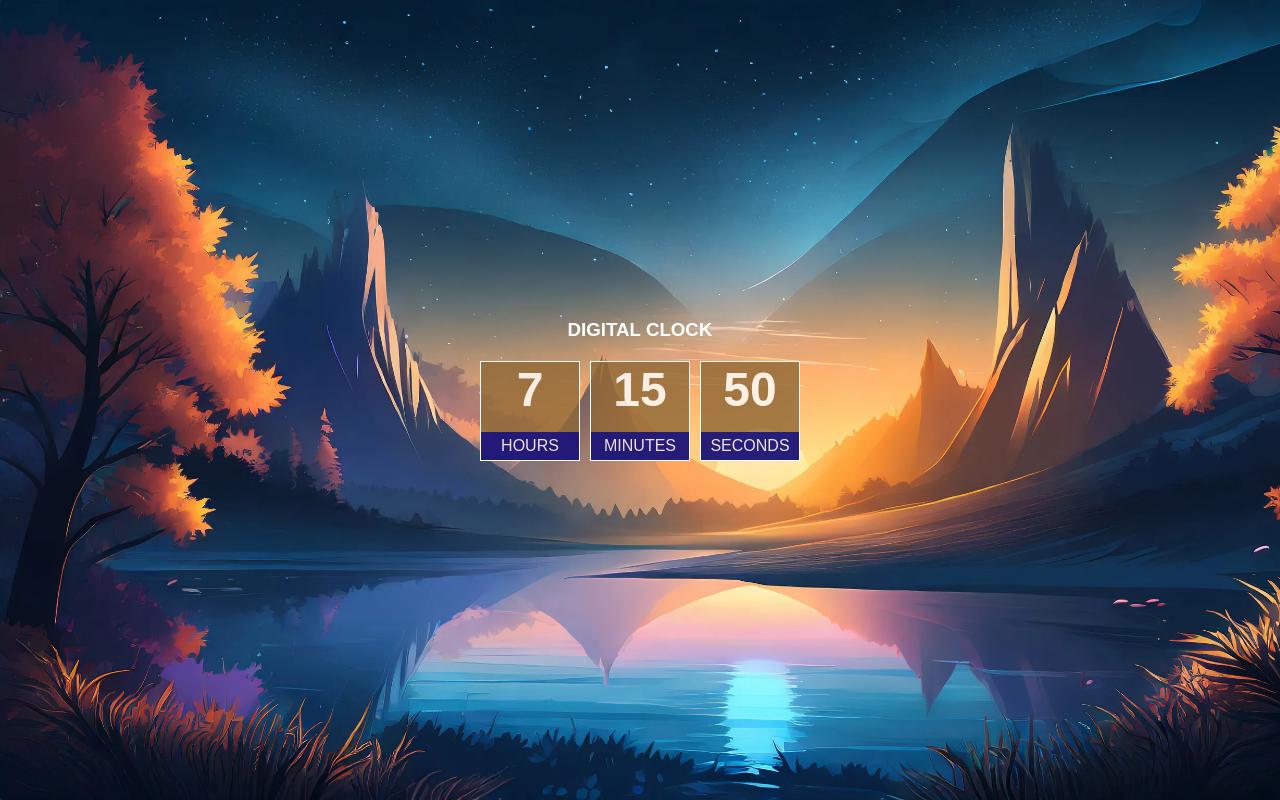
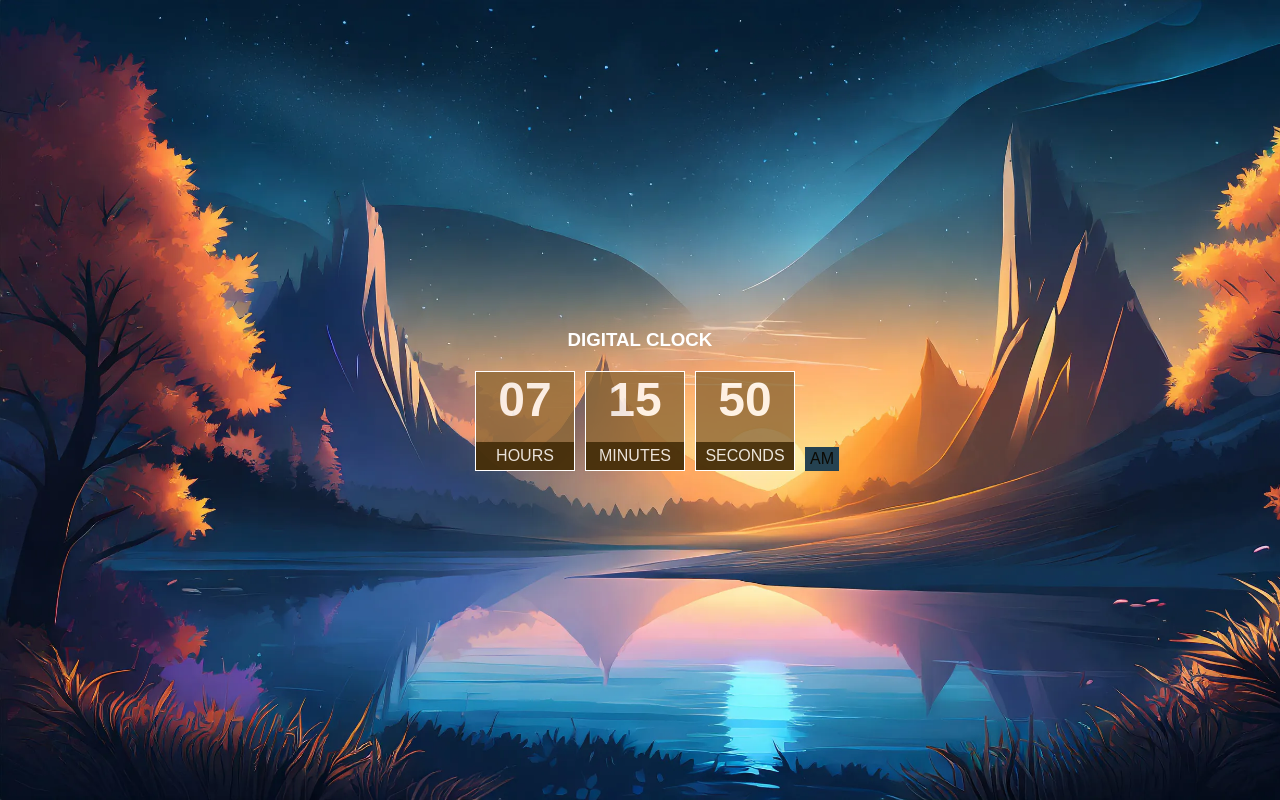
Before and after one commit to niks1503/Digital-Clock, a plain HTML site: page index.html in a window 1280 px wide. Drawn offline with Linux system fonts and the light colour scheme.

Commit message:
am-pm updated

```diff
--- a/index.html
+++ b/index.html
@@ -22,8 +22,8 @@
           <div class="seconds"><p class="seconds_para"></p></div>
           <div><p class="title">SECONDS</p></div>
         </div>
+        <div class="am_pm"><p class="am-pm">AM</p></div>
       </div>
-      <div class="am-pm"></div>
     </main>
     <script src="script.js"></script>
   </body>
--- a/script.js
+++ b/script.js
@@ -1,13 +1,24 @@
 const hours = document.querySelector(".hours_para");
 const minutes = document.querySelector(".minutes_para");
 const seconds = document.querySelector(".seconds_para");
+const am_pm = document.querySelector(".am-pm");
 
 function updateClock() {
   let h = new Date().getHours();
+  let m = new Date().getMinutes();
+  let s = new Date().getSeconds();
+
+  if (h > 12) {
+    h = h - 12;
+    am_pm.innerText = "PM";
+  }
+
+  h = h < 10 ? "0" + h : h;
+  m = m < 10 ? "0" + m : m;
+  s = s < 10 ? "0" + s : s;
+
   hours.innerText = h;
-  let m = new Date().getMinutes();
   minutes.innerText = m;
-  let s = new Date().getSeconds();
   seconds.innerText = s;
 
   setTimeout(() => {
--- a/styles.css
+++ b/styles.css
@@ -42,7 +42,7 @@ main {
         bottom: 0;
         text-align: center;
         color: white;
-        background-color: #080686;
+        background-color: #392401;
         opacity: 0.8;
       }
     }
@@ -62,5 +62,17 @@ main {
       font-size: xxx-large;
       font-weight: bold;
     }
+    .am_pm {
+      position: relative;
+
+      .am-pm {
+        position: absolute;
+        bottom: 0;
+        background-color: rgb(37, 66, 81);
+        opacity: 1;
+        padding: 3px 5px;
+        color: rgb(12, 10, 4);
+      }
+    }
   }
 }
```
